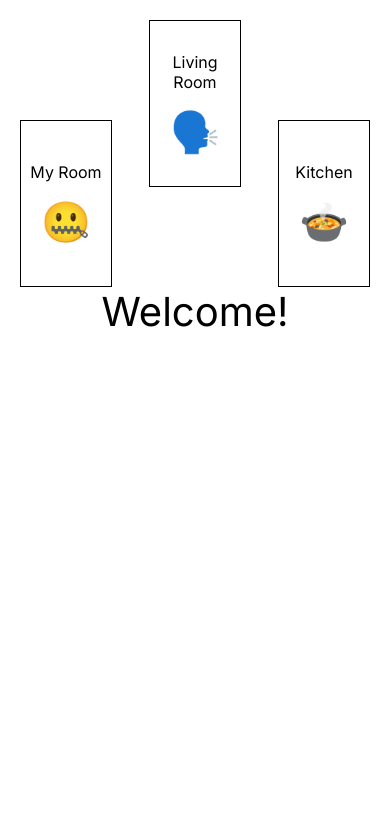
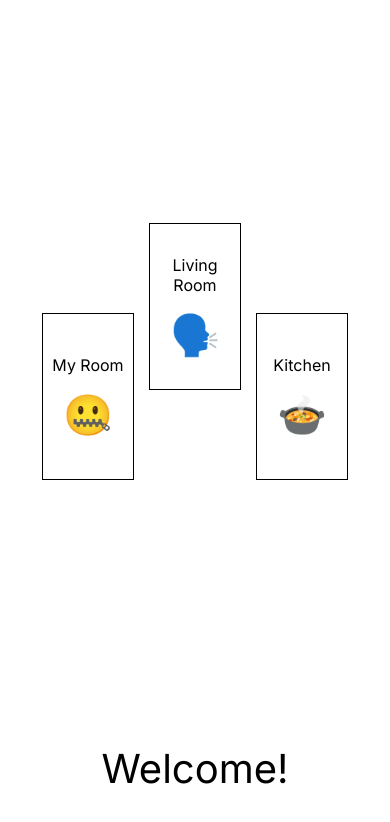
Before and after one commit to 0kyon/kyon-s-room, a Next.js app: page / in a window 390 px wide. Shown: the top 822 px of the page. Built offline with nearby package versions, Linux system fonts and the light colour scheme.

Commit message:
試行錯誤、なんとなくエントランスのレイアウトの土台ができてきた

```diff
--- a/src/app/globals.css
+++ b/src/app/globals.css
@@ -5,8 +5,7 @@ body {
   background-color: white;
   text-align: center;
   min-height: 100vh;
-  display: flex;
-  flex-direction: column;
+  position: relative;
 }
 
 /* Entrance */
@@ -17,7 +16,6 @@ body {
   margin-top: 50px;
   padding: 0 200px;
   position: relative;
-  flex: 1;
 }
 
 .door-button {
@@ -52,14 +50,13 @@ body {
   font-size: 3rem;
 }
 
-.center {
-  margin-top: 0;
-}
-
 .welcome {
-  margin-top: 0;
-  margin-bottom: 50px;
+  position: fixed;
+  bottom: 8vh;
+  left: 0;
+  right: 0;
   font-size: 4rem;
+  margin: 0;
 }
 
 /* Glow */
@@ -240,33 +237,45 @@ body.kitchen {
 @media (max-width: 768px) {
   .container {
     padding: 0 50px;
-    margin-top: 30px;
+    margin-top: 0;
+    justify-content: center;
+    gap: 20px;
+    padding-top: 35vh;
   }
 
   .door-button {
     width: 120px;
     height: 220px;
     font-size: 1.2rem;
-    margin-top: 140px;
+    margin-top: 80px;
+  }
+
+  .door-button.center {
+    margin-top: -40px;
   }
 
   .welcome {
     font-size: 3rem;
-    margin-bottom: 40px;
+    bottom: 7vh;
   }
 }
 
 @media (max-width: 480px) {
   .container {
-    padding: 0 20px;
-    margin-top: 20px;
+    padding: 20px;
+    padding-top: 30vh;
+    gap: 15px;
   }
 
   .door-button {
     width: 90px;
     height: 165px;
     font-size: 1rem;
-    margin-top: 100px;
+    margin-top: 60px;
+  }
+
+  .door-button.center {
+    margin-top: -30px;
   }
 
   .emoji {
@@ -275,6 +284,6 @@ body.kitchen {
 
   .welcome {
     font-size: 2.5rem;
-    margin-bottom: 30px;
+    bottom: 6vh;
   }
 }
```
